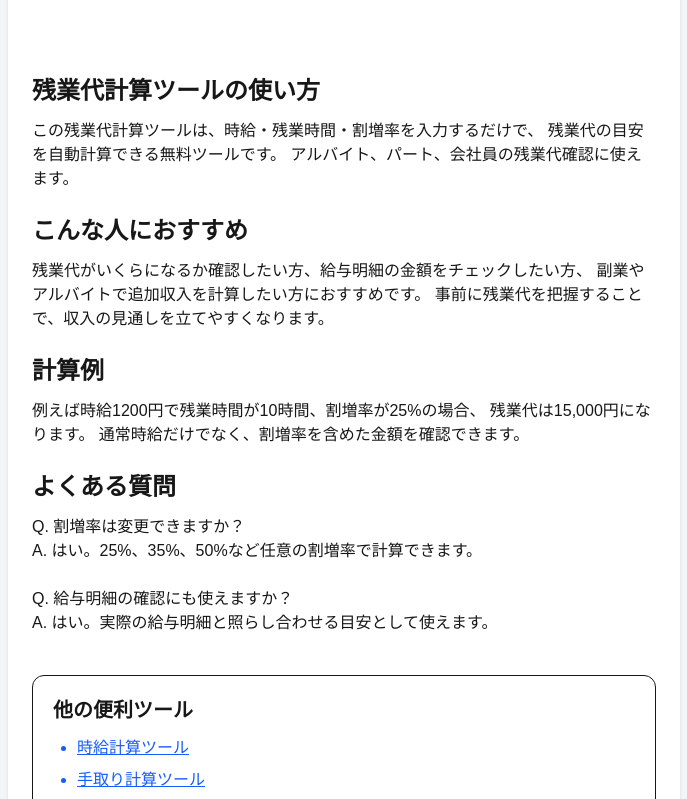
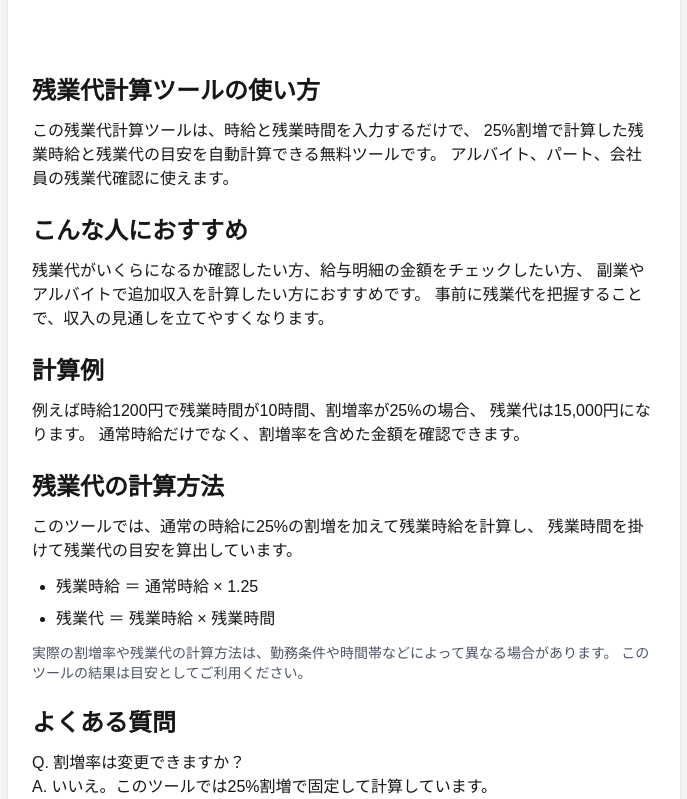
Before and after one commit to antfarm-lab/overtime-calc, a Next.js app: page / in a window 1280 px wide. Shown: the part 601-1400 px from the top of the page, without its empty margins (296-983 px from the left). Built offline with nearby package versions, Linux system fonts and the light colour scheme.

Commit message:
improve overtime calculator content

```diff
--- a/app/page.tsx
+++ b/app/page.tsx
@@ -67,11 +67,22 @@ export default function Home() {
           </button>
 
           {overtimeRate !== null && overtimePay !== null && (
-            <div className="mt-6 space-y-2 text-lg font-bold">
-              <p>残業時給：¥{overtimeRate.toLocaleString()}</p>
-              <p>残業代合計：¥{overtimePay.toLocaleString()}</p>
-            </div>
-          )}
+  <div className="mt-6 rounded-xl bg-gray-50 p-5">
+    <p className="text-sm text-gray-600">
+      時給{Number(wage).toLocaleString()}円 × 25%割増 × 残業{hours}時間
+    </p>
+
+    <p className="mt-4 text-sm text-gray-600">残業時給</p>
+    <p className="text-2xl font-bold">
+      {overtimeRate.toLocaleString()}円
+    </p>
+
+    <p className="mt-4 text-sm text-gray-600">残業代合計</p>
+    <p className="text-3xl font-bold">
+      {overtimePay.toLocaleString()}円
+    </p>
+  </div>
+)}
         </div>
 <section className="mt-10 bg-white rounded-xl p-6">
   <h2 className="text-xl font-bold mb-4">
@@ -98,10 +109,10 @@ export default function Home() {
       残業代計算ツールの使い方
     </h2>
     <p>
-      この残業代計算ツールは、時給・残業時間・割増率を入力するだけで、
-      残業代の目安を自動計算できる無料ツールです。
-      アルバイト、パート、会社員の残業代確認に使えます。
-    </p>
+  この残業代計算ツールは、時給と残業時間を入力するだけで、
+  25%割増で計算した残業時給と残業代の目安を自動計算できる無料ツールです。
+  アルバイト、パート、会社員の残業代確認に使えます。
+</p>
   </div>
 
   <div>
@@ -125,14 +136,33 @@ export default function Home() {
       通常時給だけでなく、割増率を含めた金額を確認できます。
     </p>
   </div>
+<div>
+  <h2 className="text-2xl font-bold mb-3">
+    残業代の計算方法
+  </h2>
 
+  <p className="mb-3">
+    このツールでは、通常の時給に25%の割増を加えて残業時給を計算し、
+    残業時間を掛けて残業代の目安を算出しています。
+  </p>
+
+  <ul className="list-disc pl-6 space-y-2">
+    <li>残業時給 ＝ 通常時給 × 1.25</li>
+    <li>残業代 ＝ 残業時給 × 残業時間</li>
+  </ul>
+
+  <p className="mt-3 text-sm text-gray-600">
+    実際の割増率や残業代の計算方法は、勤務条件や時間帯などによって異なる場合があります。
+    このツールの結果は目安としてご利用ください。
+  </p>
+</div>
   <div>
     <h2 className="text-2xl font-bold mb-3">
       よくある質問
     </h2>
     <p>
-      Q. 割増率は変更できますか？<br />
-      A. はい。25%、35%、50%など任意の割増率で計算できます。<br /><br />
+     Q. 割増率は変更できますか？<br />
+A. いいえ。このツールでは25%割増で固定して計算しています。<br /><br />
 
       Q. 給与明細の確認にも使えますか？<br />
       A. はい。実際の給与明細と照らし合わせる目安として使えます。
```
